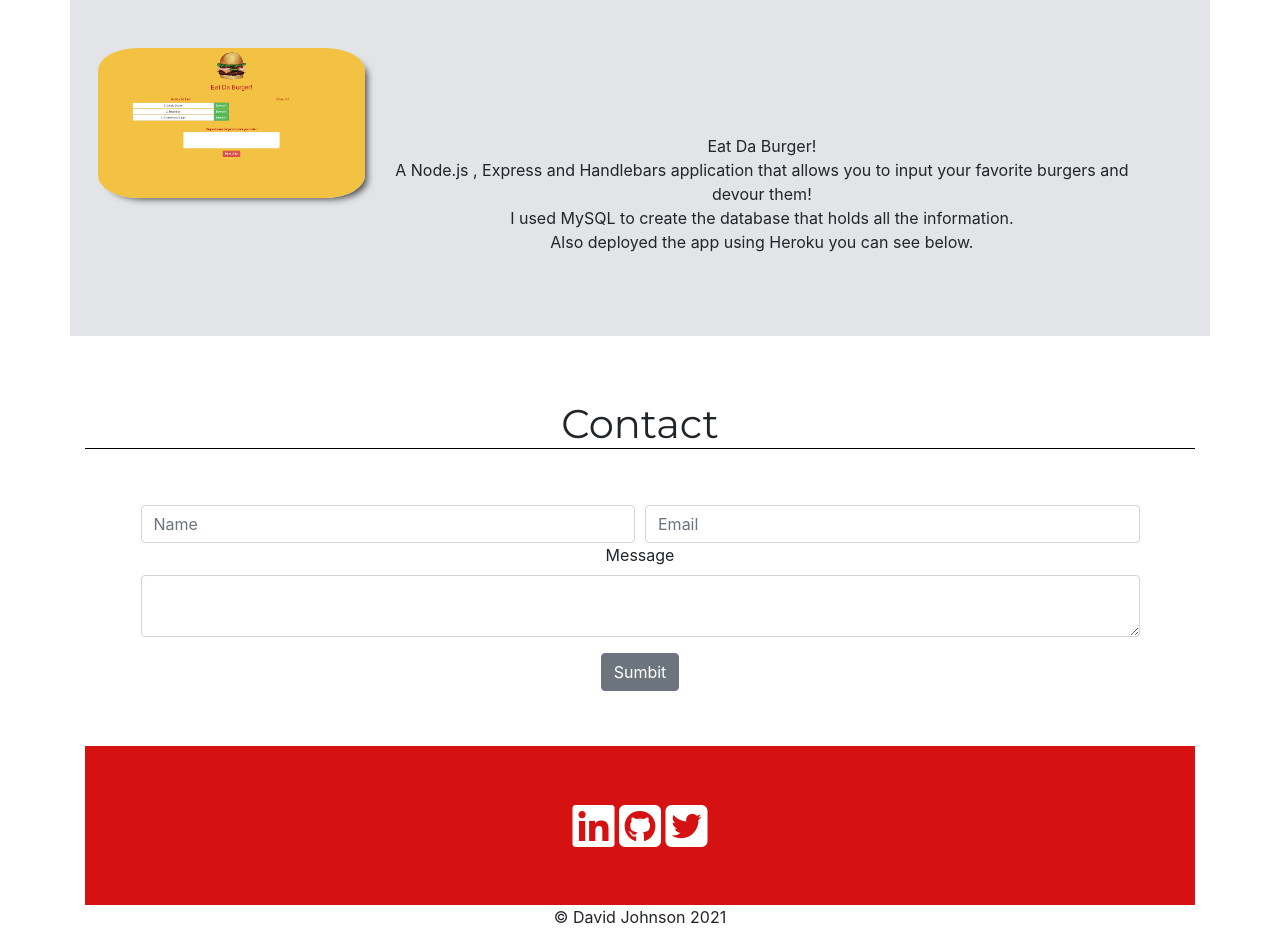
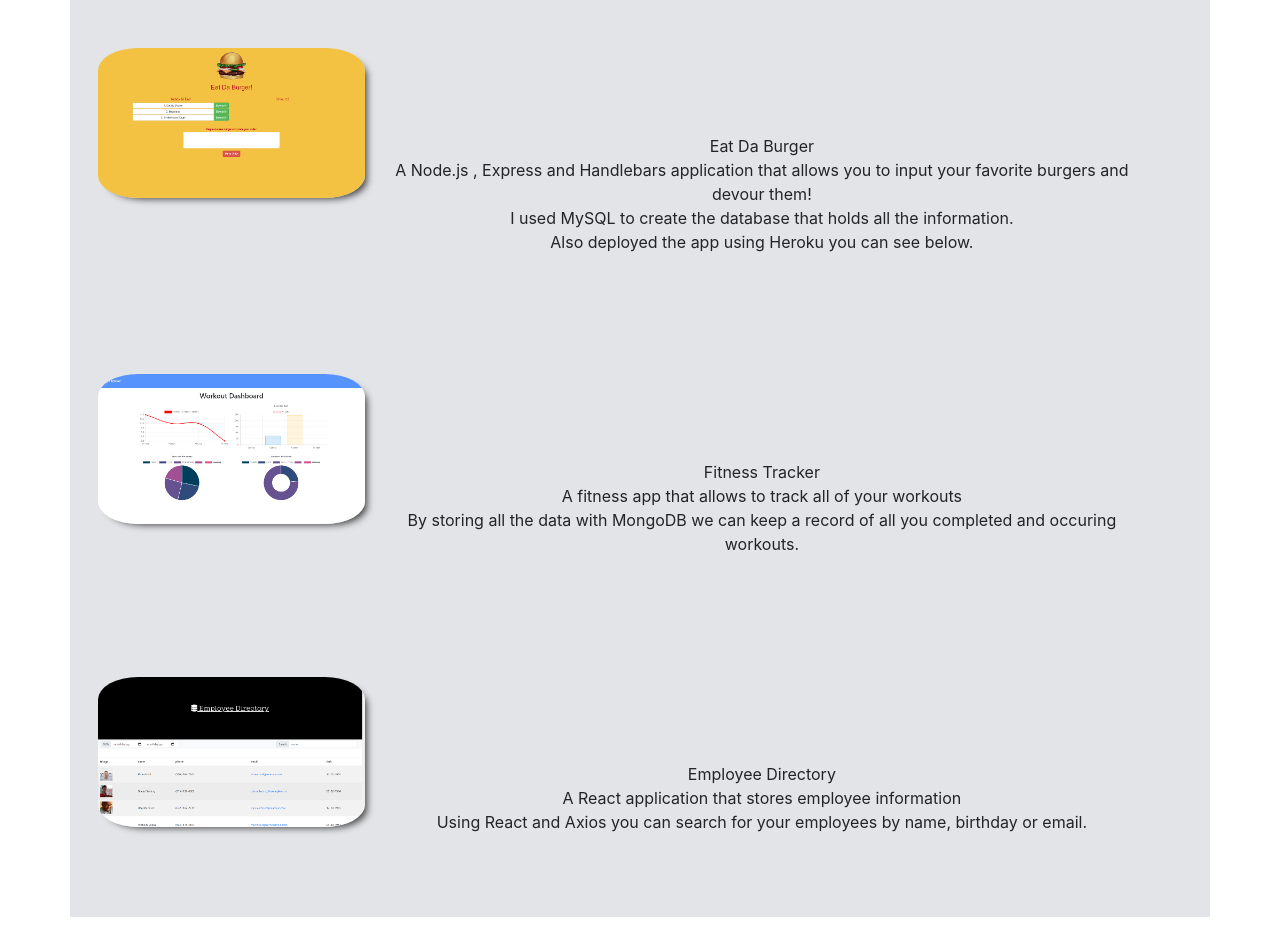
Before and after one commit to DavidMark24/Portfolio, a React (Create React App) app: page / in a window 1280 px wide. Shown: the part 1680-2632 px from the top of the page. Before the commit the page ends 2609 px from the top, so only its background shows below. Built offline with nearby package versions, Linux system fonts and the light colour scheme.

Commit message:
Updated portfolio componet

```diff
--- a/src/componets/Portfolio/Portfolio.js
+++ b/src/componets/Portfolio/Portfolio.js
@@ -12,7 +12,7 @@ const Portfolio = () => {
                   alt="city website" srcset=""/> </a>
                </div>
                <div class="col col-12 col-lg-9 col-xl-9 col-xxl-9">
-                <p class="pro">CtyFaktz! City search made fun! <br/>
+                <p class="pro">CtyFaktz! City search made fun. <br/>
                   A website that has useful and fun facts about your favorite cities. <br/>
                   It's a new way of looking at your favorite towns!</p>
                </div>
@@ -34,11 +34,36 @@ const Portfolio = () => {
             <div class="col col-12 col-lg-3 col-xl-3 col-xxl-3">
               <a href="https://pacific-lowlands-24304.herokuapp.com/index"> <img class="city" src="pictures/burger.png"
                   alt="burger"/> </a>
-               </div>  <div class="col col-12 col-lg-9 col-xl-9 col-xxl-9">
-                <p class="pro"> Eat Da Burger! <br/>
+               </div>
+               <div class="col col-12 col-lg-9 col-xl-9 col-xxl-9">
+                <p class="pro"> Eat Da Burger <br/>
                   A Node.js , Express and Handlebars application that allows you to input your favorite burgers and devour them! <br/>
                    I used MySQL to create the database that holds all the information. <br/>
                     Also deployed the app using Heroku you can see below.
+                  </p>
+               </div>
+          </div>
+          <div class="row">
+            <div class="col col-12 col-lg-3 col-xl-3 col-xxl-3">
+              <a href="https://intense-castle-01702.herokuapp.com/stats"> <img class="city" src="pictures/fitness.png"
+                  alt="burger"/> </a>
+               </div>
+               <div class="col col-12 col-lg-9 col-xl-9 col-xxl-9">
+                <p class="pro"> Fitness Tracker <br/>
+                 A fitness app that allows to track all of your workouts <br/>
+                  By storing all the data with MongoDB we can keep a record of all you completed and occuring workouts. <br/>
+                  </p>
+               </div>
+          </div>
+          <div class="row">
+            <div class="col col-12 col-lg-3 col-xl-3 col-xxl-3">
+              <a href="https://radiant-chamber-40061.herokuapp.com/"> <img class="city" src="pictures/employeeD.png"
+                  alt="burger"/> </a>
+               </div>
+               <div class="col col-12 col-lg-9 col-xl-9 col-xxl-9">
+                <p class="pro"> Employee Directory <br/>
+                 A React application that stores employee information<br/>
+                  Using React and Axios you can search for your employees by name, birthday or email.<br/>
                   </p>
                </div>
           </div>
```
Also changed, not shown: public/pictures/employeeD.png (added), public/pictures/fitness.png (added).
